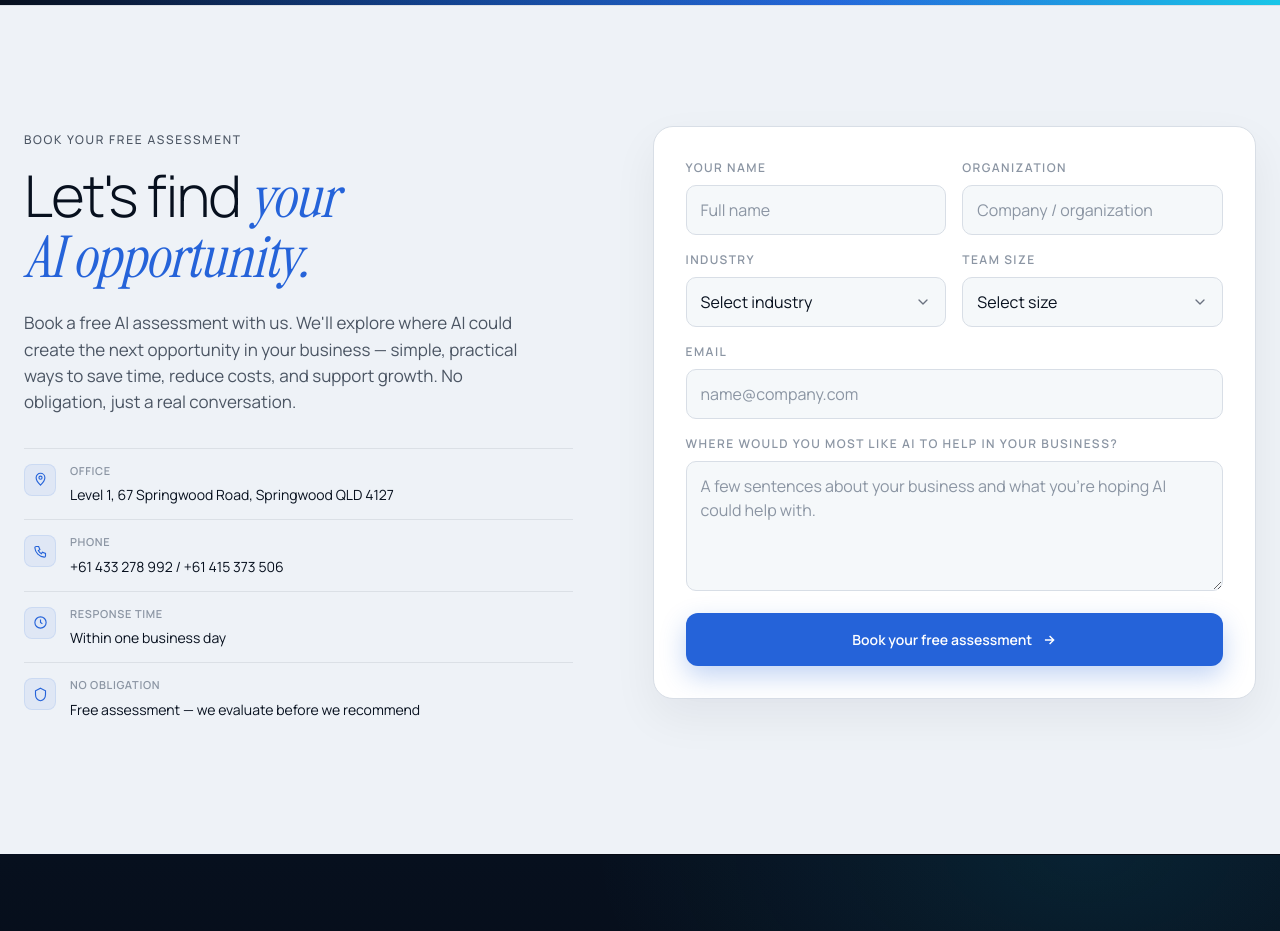
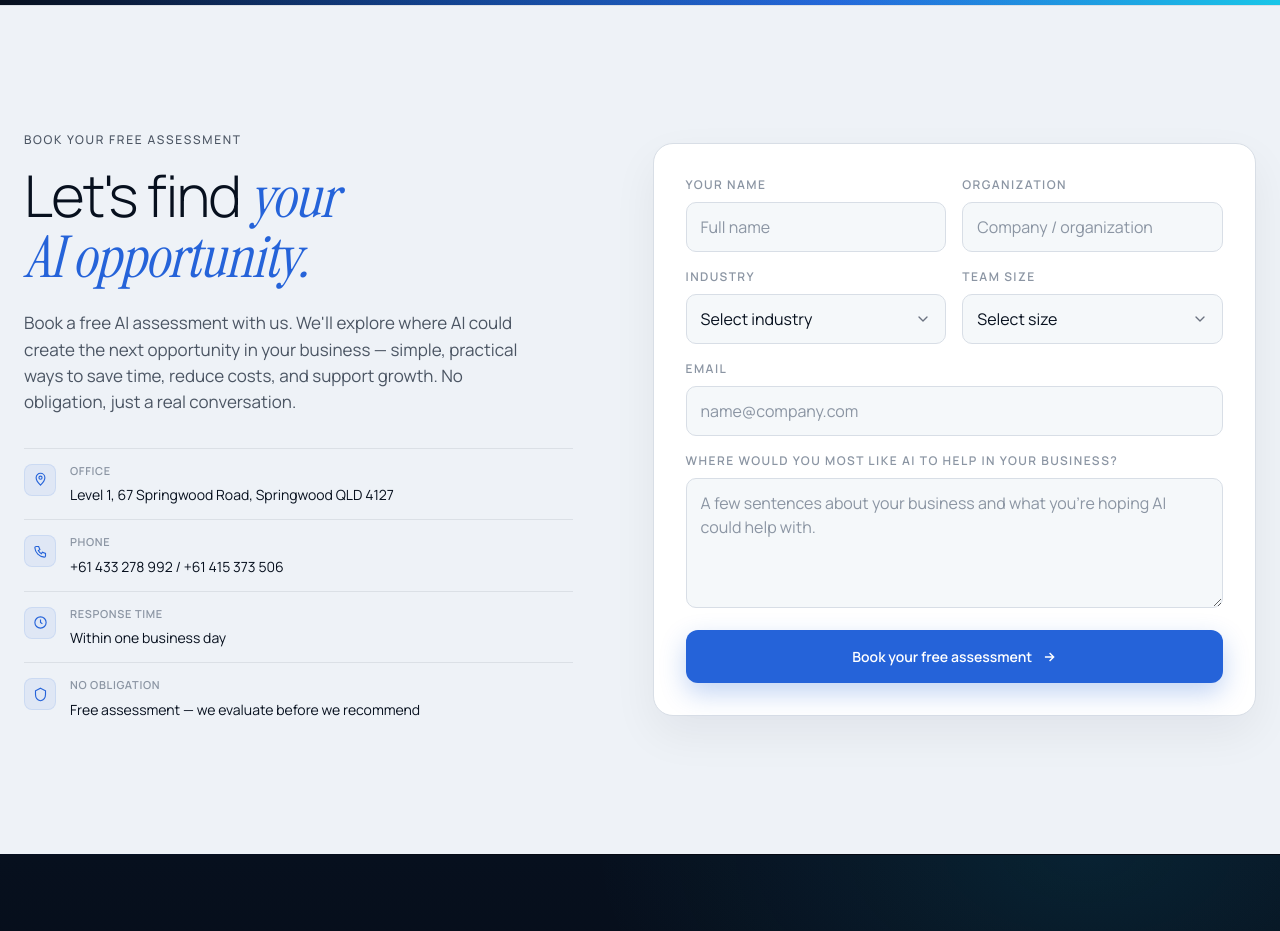
Before and after one commit to jawad14/keyob, a Next.js app: page / in a window 1280 px wide. Shown: the part 10420-11351 px from the top of the page. Built offline with nearby package versions, Linux system fonts and the light colour scheme.

Commit message:
contact section finalized

```diff
--- a/app/globals.css
+++ b/app/globals.css
@@ -1385,7 +1385,7 @@ section.marquee::before {
 
 /* ----- CONTACT ----- */
 section.contact { padding: 120px 0; border-top: 1px solid var(--line); background: var(--bg-soft); }
-.contact .grid { display: grid; grid-template-columns: 1fr 1.1fr; gap: 80px; align-items: start; }
+.contact .grid { display: grid; grid-template-columns: 1fr 1.1fr; gap: 80px; align-items: center; }
 .contact h2 {
   font-size: clamp(36px, 4.5vw, 64px);
   margin: 0;
```
